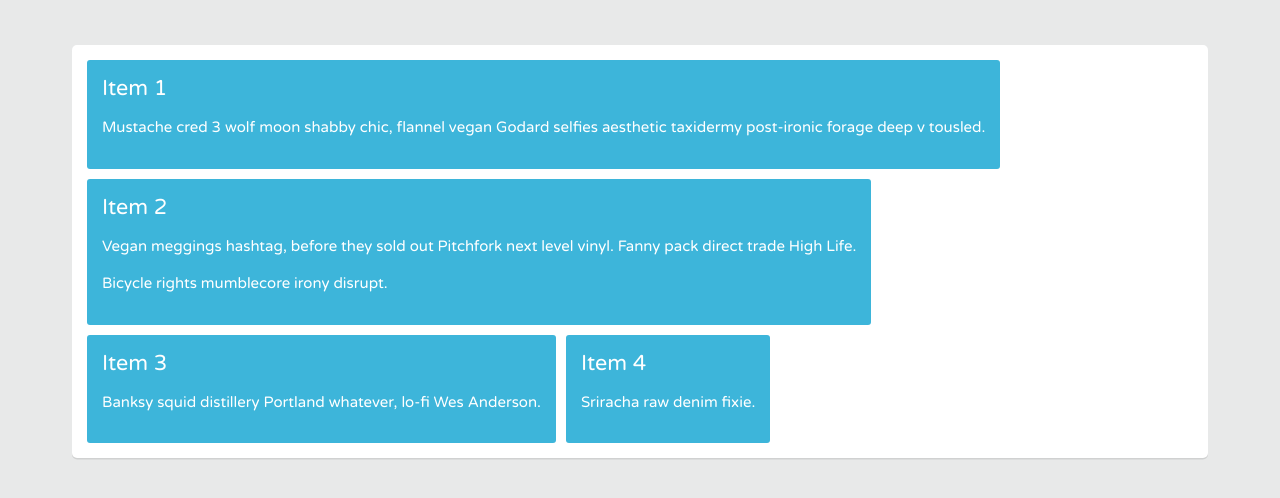
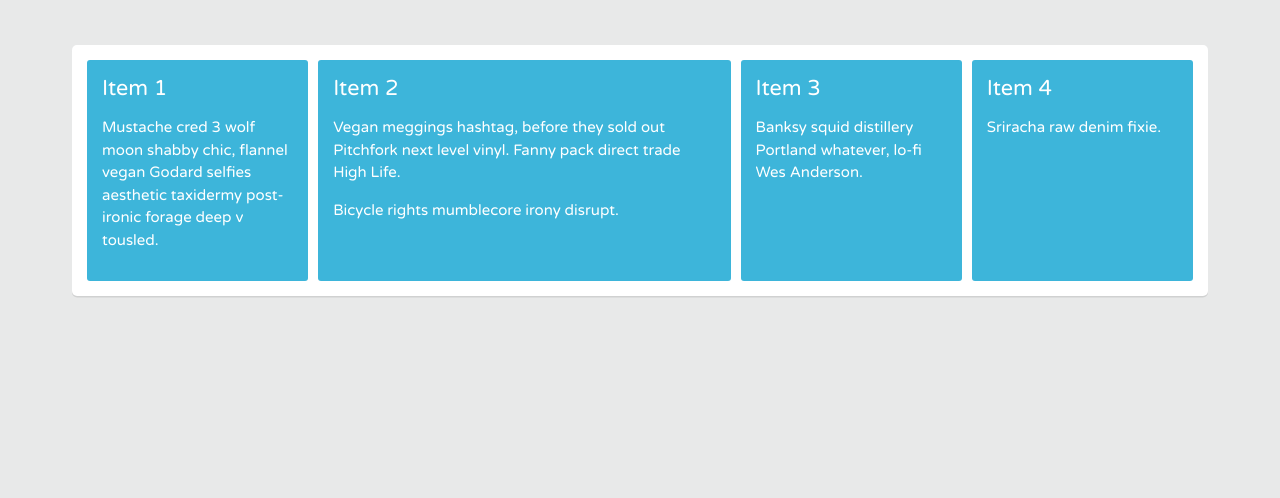
Before and after one commit to lucie-jakes/techdegree-practice, a plain HTML site: page CSS-flexbox/index.html in a window 1280 px wide. Drawn offline with Linux system fonts and the light colour scheme.

Commit message:
Added flexbox properties

```diff
--- a/CSS-flexbox/css/flexbox.css
+++ b/CSS-flexbox/css/flexbox.css
@@ -6,3 +6,11 @@
   display: flex;
   flex-wrap: wrap;
 }
+
+.item {
+  flex: 1;
+}
+
+.item-2 {
+  flex: 2;
+}
```
